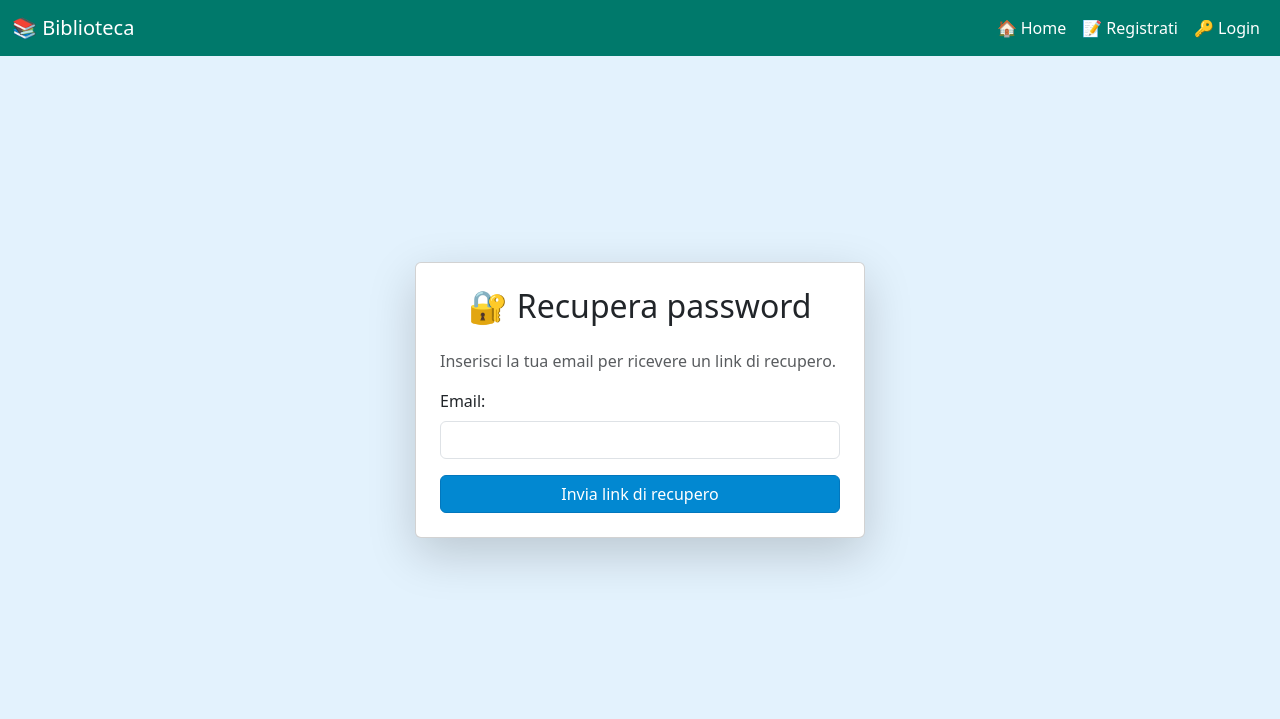
After one commit to pdolci/BIP, a Flask app: page /forgot_password in a window 1280 px wide. The commit adds this page. Shown: the top 719 px of the page. Run offline with Flask 3, Linux system fonts and the light colour scheme.

Commit message:
Add lost-password recovery flow with email reset links

```diff
--- a/BooksInPieces/app.py
+++ b/BooksInPieces/app.py
@@ -2,7 +2,7 @@ from flask import Flask
 from config import Config
 from extensions import db, mail, migrate
 from routes import app_routes
-from scheduler import start_scheduler
+import scheduler as scheduler_module
 import atexit
 
 app = Flask(__name__)
@@ -18,9 +18,15 @@ app.register_blueprint(app_routes)
 
 # ✅ Passiamo `app` allo scheduler per evitare import circolari
 with app.app_context():
-    start_scheduler(app)
+    scheduler_module.start_scheduler(app)
 
-atexit.register(lambda: scheduler.shutdown())
+
+def shutdown_scheduler():
+    if scheduler_module.scheduler:
+        scheduler_module.scheduler.shutdown()
+
+
+atexit.register(shutdown_scheduler)
 
 if __name__ == "__main__":
     app.run(debug=True, use_reloader=False)
--- a/BooksInPieces/email_sender - Copy.py
+++ b/BooksInPieces/email_sender - Copy.py
@@ -1,5 +1,4 @@
 import logging
-import os
 import datetime
 from flask_mail import Message
 from extensions import mail, db
@@ -47,7 +46,7 @@ def read_file_chunk(file_path, start_idx, length):
 
             # Ensure the chunk ends at the end of a sentence
             sentence_endings = {'.', '!', '?'}
-            while new_index < len(words) and not words[new_index - 1][-1] in sentence_endings:
+            while new_index < len(words) and words[new_index - 1][-1] not in sentence_endings:
                 chunk_words.append(words[new_index])
                 new_index += 1
 
@@ -76,7 +75,7 @@ def send_next_book_part(schedule_id):
     user = User.query.get(schedule.user_id)
 
     if not book or not user:
-        logging.error(f"⚠️ Errore: Nessun libro o utente trovato")
+        logging.error("⚠️ Errore: Nessun libro o utente trovato")
         return
 
     file_path = book.get_absolute_path()  # Use method to get path
--- a/BooksInPieces/routes.py
+++ b/BooksInPieces/routes.py
@@ -1,10 +1,11 @@
 import os
 import datetime
 from flask import Blueprint, render_template, request, redirect, url_for, session, flash, send_from_directory
+from itsdangerous import URLSafeTimedSerializer, BadSignature, SignatureExpired
 from werkzeug.utils import secure_filename
 from extensions import db
 from models import User, Book, ReadingSchedule
-from email_sender import send_next_book_part
+from email_sender import send_next_book_part, send_password_reset_email
 from config import Config
 import logging
 
@@ -13,6 +14,10 @@ os.makedirs(UPLOAD_FOLDER, exist_ok=True)
 ALLOWED_EXTENSIONS = {"txt"}
 
 app_routes = Blueprint("app_routes", __name__)
+
+def get_reset_token_serializer():
+    """Crea il serializer usato per il recupero password."""
+    return URLSafeTimedSerializer(Config.SECRET_KEY)
 
 def allowed_file(filename):
     """ Controlla se il file ha un'estensione permessa """
@@ -59,6 +64,53 @@ def login():
         else:
             flash("Credenziali non valide!")
     return render_template("login.html")
+
+@app_routes.route("/forgot_password", methods=["GET", "POST"])
+def forgot_password():
+    if request.method == "POST":
+        email = request.form["email"]
+        user = User.query.filter_by(email=email).first()
+
+        if user:
+            serializer = get_reset_token_serializer()
+            token = serializer.dumps(user.email, salt="password-reset")
+            reset_url = url_for("app_routes.reset_password", token=token, _external=True)
+            send_password_reset_email(user.email, reset_url)
+
+        flash("Se l'email è registrata, riceverai un link per reimpostare la password.")
+        return redirect(url_for("app_routes.login"))
+
+    return render_template("forgot_password.html")
+
+@app_routes.route("/reset_password/<token>", methods=["GET", "POST"])
+def reset_password(token):
+    serializer = get_reset_token_serializer()
+
+    try:
+        email = serializer.loads(token, salt="password-reset", max_age=3600)
+    except (SignatureExpired, BadSignature):
+        flash("Link di recupero non valido o scaduto.")
+        return redirect(url_for("app_routes.forgot_password"))
+
+    user = User.query.filter_by(email=email).first()
+    if not user:
+        flash("Utente non trovato.")
+        return redirect(url_for("app_routes.forgot_password"))
+
+    if request.method == "POST":
+        password = request.form["password"]
+        confirm_password = request.form["confirm_password"]
+
+        if password != confirm_password:
+            flash("Le password non coincidono.")
+            return redirect(url_for("app_routes.reset_password", token=token))
+
+        user.set_password(password)
+        db.session.commit()
+        flash("Password aggiornata con successo! Ora puoi accedere.")
+        return redirect(url_for("app_routes.login"))
+
+    return render_template("reset_password.html")
 
 @app_routes.route("/logout")
 def logout():
--- a/BooksInPieces/scheduler.py
+++ b/BooksInPieces/scheduler.py
@@ -27,7 +27,7 @@ def check_scheduled_emails(app: Flask):
             logging.info(f"🔍 ID: {sched.id} | User: {sched.user_id} | Book: {sched.book_id} | Next Send: {sched.next_send_date}")
 
         # Fetch fresh data from the database with filtering
-        schedules = db.session.query(ReadingSchedule).filter(ReadingSchedule.next_send_date <= now, ReadingSchedule.is_paused == False).all()
+        schedules = db.session.query(ReadingSchedule).filter(ReadingSchedule.next_send_date <= now, ReadingSchedule.is_paused.is_(False)).all()
 
         # 🔴 DEBUG: Log how many schedules were found
         logging.info(f"📊 Found {len(schedules)} schedules due for sending.")
--- a/BooksInPieces/templates/base.html
+++ b/BooksInPieces/templates/base.html
@@ -45,6 +45,13 @@
     </nav>
 
     <div class="container mt-4">
+        {% with messages = get_flashed_messages() %}
+            {% if messages %}
+                {% for message in messages %}
+                    <div class="alert alert-info" role="alert">{{ message }}</div>
+                {% endfor %}
+            {% endif %}
+        {% endwith %}
         {% block content %}{% endblock %}
     </div>
 
--- /dev/null
+++ b/BooksInPieces/templates/forgot_password.html
@@ -0,0 +1,17 @@
+{% extends "base.html" %}
+
+{% block content %}
+<div class="container d-flex justify-content-center align-items-center" style="min-height: 80vh;">
+    <div class="card shadow-lg p-4" style="max-width: 450px; width: 100%;">
+        <h2 class="text-center mb-4">🔐 Recupera password</h2>
+        <p class="text-muted">Inserisci la tua email per ricevere un link di recupero.</p>
+        <form method="POST">
+            <div class="mb-3">
+                <label class="form-label">Email:</label>
+                <input type="email" name="email" class="form-control" required>
+            </div>
+            <button type="submit" class="btn btn-primary w-100">Invia link di recupero</button>
+        </form>
+    </div>
+</div>
+{% endblock %}
--- a/BooksInPieces/templates/login.html
+++ b/BooksInPieces/templates/login.html
@@ -18,6 +18,9 @@
         <div class="text-center mt-3">
             <a href="{{ url_for('app_routes.register') }}">Non hai un account? Registrati</a>
         </div>
+        <div class="text-center mt-2">
+            <a href="{{ url_for('app_routes.forgot_password') }}">Password dimenticata?</a>
+        </div>
     </div>
 </div>
 {% endblock %}
```
Also changed, not shown: BooksInPieces/email_sender.py (+15 -3 lines), BooksInPieces/models.py (+0 -7 lines), BooksInPieces/templates/reset_password.html (added, +20 -0 lines).
